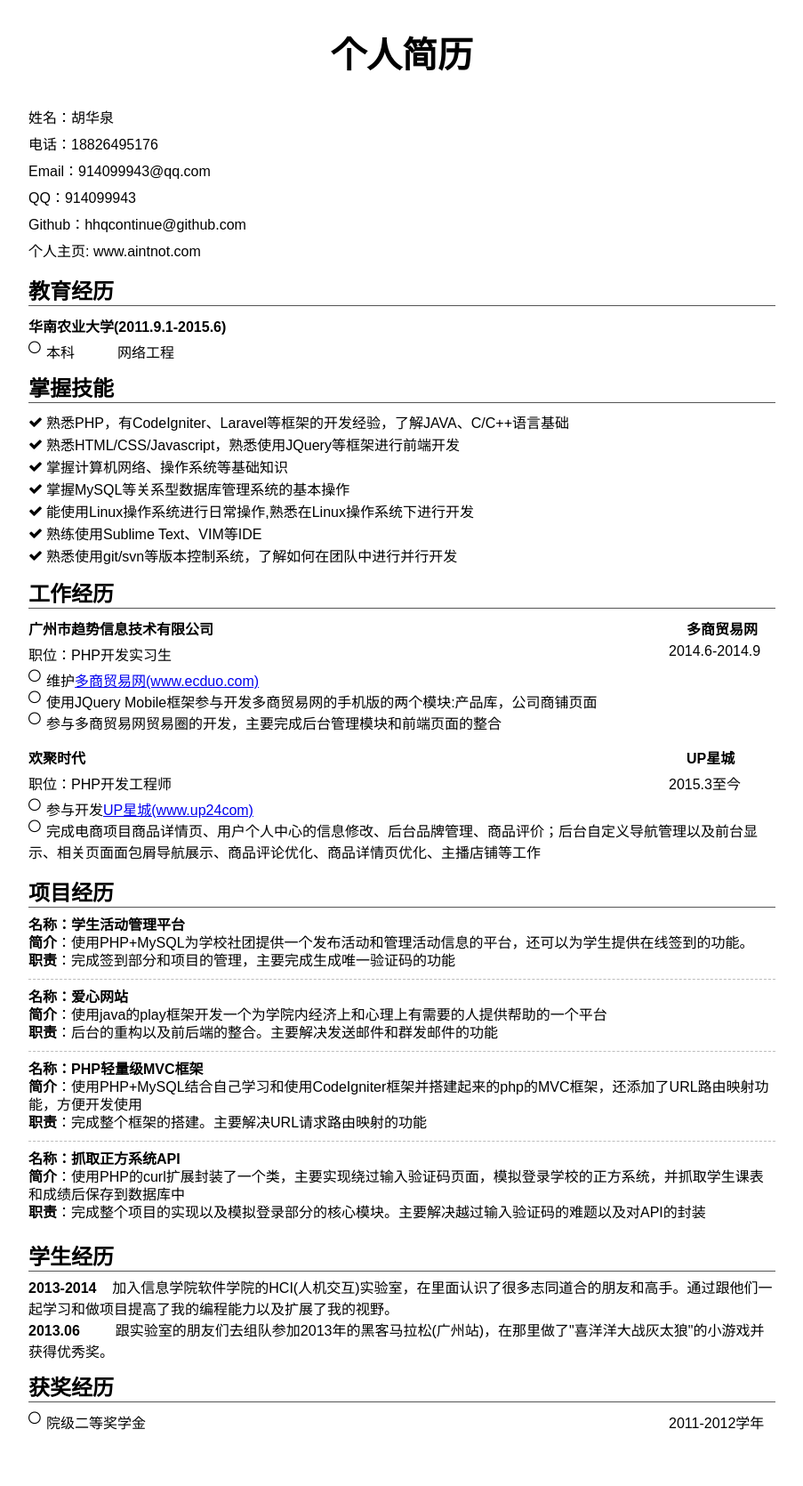
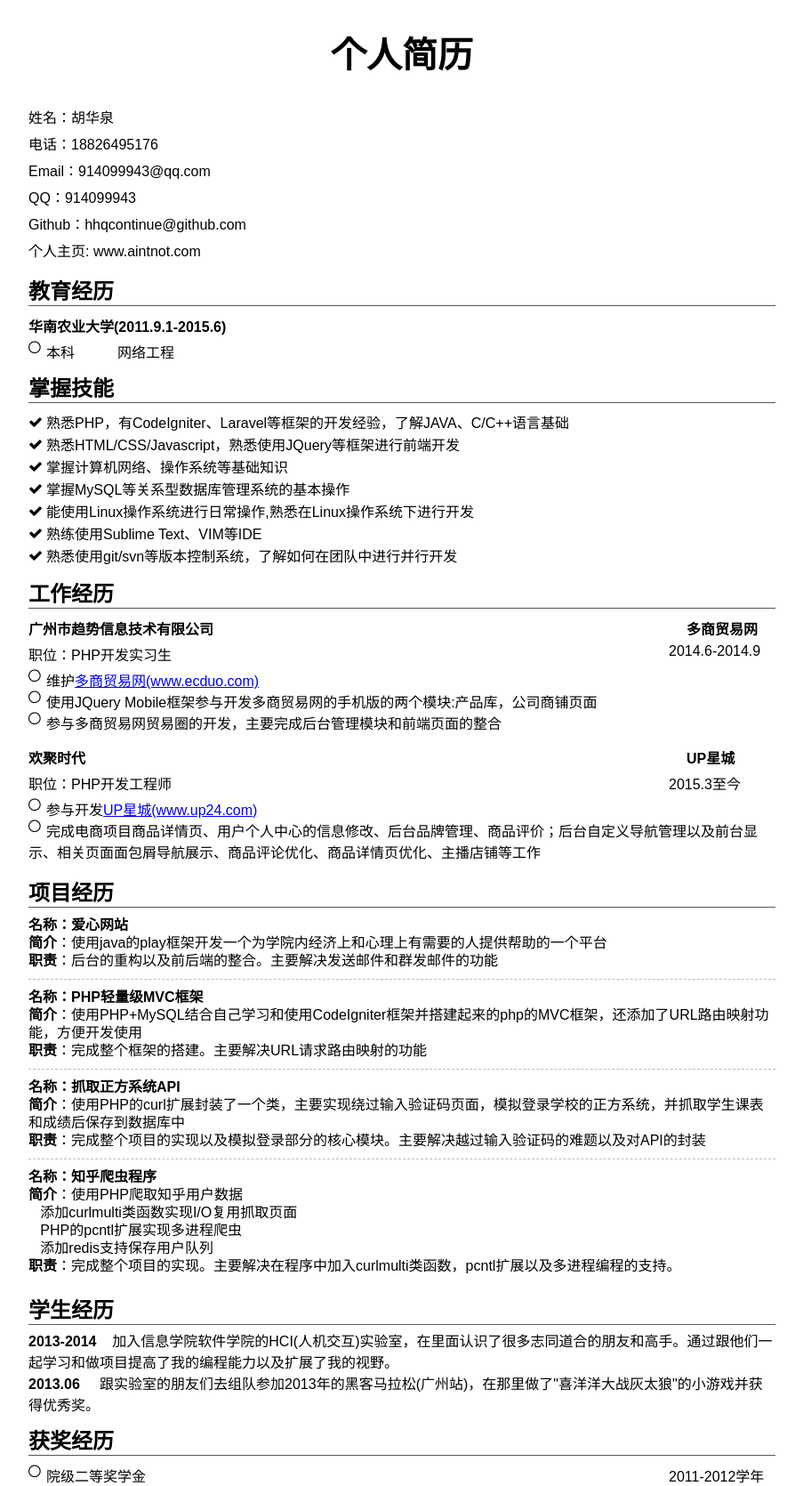
Before and after one commit to hoohack/hoohack.github.io, a Jekyll site: the page assets/resume/index.html, which Jekyll copies as it is, in a window 1280 px wide. Shown: the whole page at 89% size, without its empty margins (188-1091 px from the left). Built offline with Jekyll 4.4.1, drawn with Linux system fonts in a browser that asks for light colours; before the commit the page ends 1610 px from its top, so only the background shows below that.

Commit message:
update resume

```diff
--- a/assets/resume/index.html
+++ b/assets/resume/index.html
@@ -95,7 +95,7 @@
 					<div class="fixed"></div>
 					<div class="work-content">
 						<ul>
-							<li><i class="fa fa-circle-thin fa-1"></i>参与开发<a href="http://www.up24.com">UP星城(www.up24com)</a></li>
+							<li><i class="fa fa-circle-thin fa-1"></i>参与开发<a href="http://www.up24.com" target="_blank">UP星城(www.up24.com)</a></li>
 							<li><i class="fa fa-circle-thin fa-1"></i>完成电商项目商品详情页、用户个人中心的信息修改、后台品牌管理、商品评价；后台自定义导航管理以及前台显示、相关页面面包屑导航展示、商品评论优化、商品详情页优化、主播店铺等工作</li>
 						</ul>
 					</div>
@@ -104,12 +104,6 @@
 
 			<div id="project-exp">
 				<h2 class="part-title">项目经历</h2>
-				<div class="project-content">
-					<h4 class="name">名称：学生活动管理平台</h4>
-					<p class="intro"><b>简介</b>：使用PHP+MySQL为学校社团提供一个发布活动和管理活动信息的平台，还可以为学生提供在线签到的功能。</p>
-					<p class="charge"><b>职责</b>：完成签到部分和项目的管理，主要完成生成唯一验证码的功能</p>
-				</div>
-
 				<div class="project-content">
 					<h4 class="name">名称：爱心网站</h4>
 					<p class="intro"><b>简介</b>：使用java的play框架开发一个为学院内经济上和心理上有需要的人提供帮助的一个平台</p>
@@ -122,10 +116,19 @@
 					<p class="charge"><b>职责</b>：完成整个框架的搭建。主要解决URL请求路由映射的功能</p>
 				</div>
 
-				<div class="project-content last">
+				<div class="project-content">
 					<h4 class="name">名称：抓取正方系统API</h4>
 					<p class="intro"><b>简介</b>：使用PHP的curl扩展封装了一个类，主要实现绕过输入验证码页面，模拟登录学校的正方系统，并抓取学生课表和成绩后保存到数据库中</p>
 					<p class="charge"><b>职责</b>：完成整个项目的实现以及模拟登录部分的核心模块。主要解决越过输入验证码的难题以及对API的封装</p>
+				</div>
+
+				<div class="project-content last">
+					<h4 class="name">名称：知乎爬虫程序</h4>
+					<p class="intro"><b>简介</b>：使用PHP爬取知乎用户数据</p>
+					<p class="intro">&nbsp;&nbsp;&nbsp;添加curlmulti类函数实现I/O复用抓取页面</p>
+					<p class="intro">&nbsp;&nbsp;&nbsp;PHP的pcntl扩展实现多进程爬虫</p>
+					<p class="intro">&nbsp;&nbsp;&nbsp;添加redis支持保存用户队列</p>
+					<p class="charge"><b>职责</b>：完成整个项目的实现。主要解决在程序中加入curlmulti类函数，pcntl扩展以及多进程编程的支持。</p>
 				</div>
 			</div>
 
@@ -133,7 +136,7 @@
 				<h2 class="part-title">学生经历</h2>
 				<ul class="compus-content">
 					<li><b>2013-2014</b>&nbsp;&nbsp;&nbsp;&nbsp;加入信息学院软件学院的HCI(人机交互)实验室，在里面认识了很多志同道合的朋友和高手。通过跟他们一起学习和做项目提高了我的编程能力以及扩展了我的视野。</li>
-					<li><b>2013.06</b>&nbsp;&nbsp;&nbsp;&nbsp;&nbsp;&nbsp;&nbsp;&nbsp;&nbsp;跟实验室的朋友们去组队参加2013年的黑客马拉松(广州站)，在那里做了"喜洋洋大战灰太狼"的小游戏并获得优秀奖。</li>
+					<li><b>2013.06</b>&nbsp;&nbsp;&nbsp;&nbsp;&nbsp;跟实验室的朋友们去组队参加2013年的黑客马拉松(广州站)，在那里做了"喜洋洋大战灰太狼"的小游戏并获得优秀奖。</li>
 				</ul>
 			</div>
 
```
